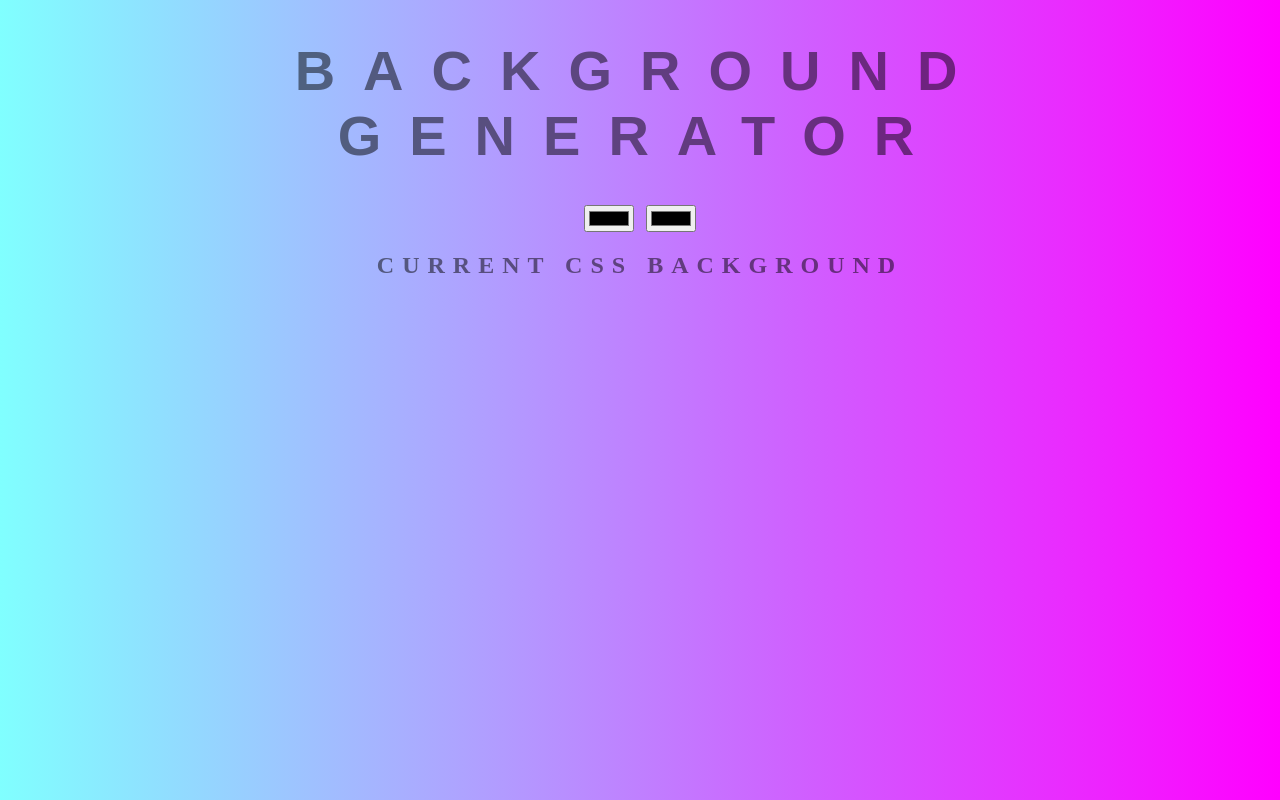
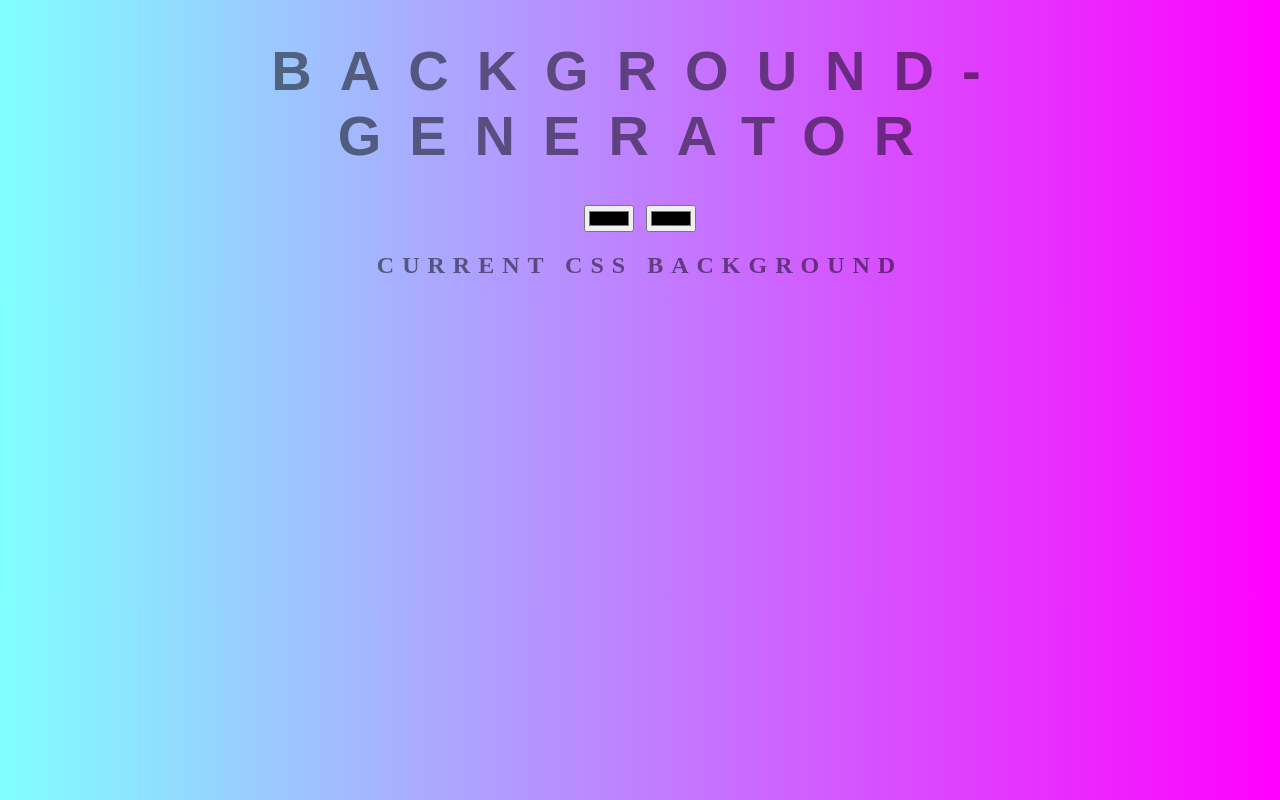
Before and after one commit to divyanshi-agr/background-generator, a plain HTML site: page index.html in a window 1280 px wide. Drawn offline with Linux system fonts and the light colour scheme.

Commit message:
changes in html

```diff
--- a/index.html
+++ b/index.html
@@ -7,7 +7,7 @@
     <link rel="stylesheet" href="style.css">
 </head>
 <body id="gradient">
-    <h1>Background Generator</h1>
+    <h1>Background-Generator</h1>
     <input  class="c1" type="color" name="color1" value="rgb(128,255,255)">
     <input  class="c2" type="color" name="color2" value="rgb(255,0,255)">
     <h2>Current CSS Background</h2>
```
